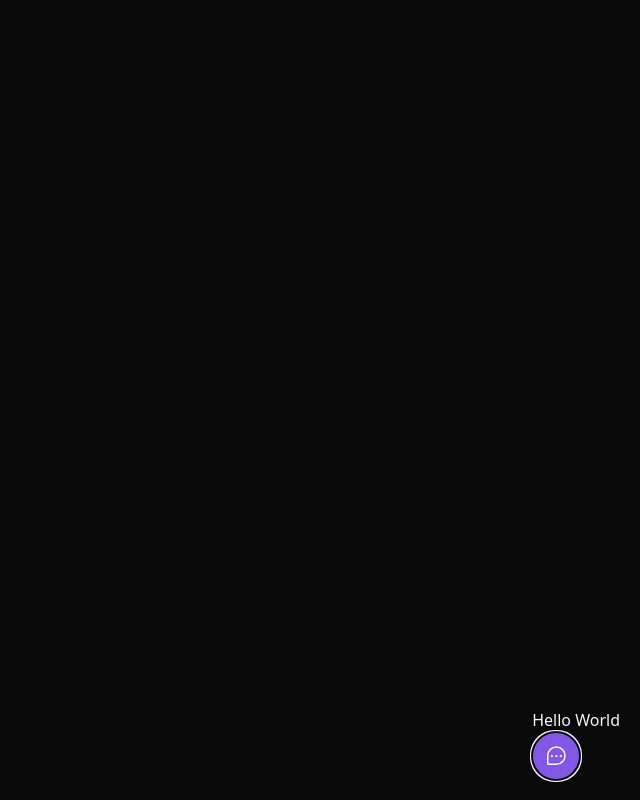
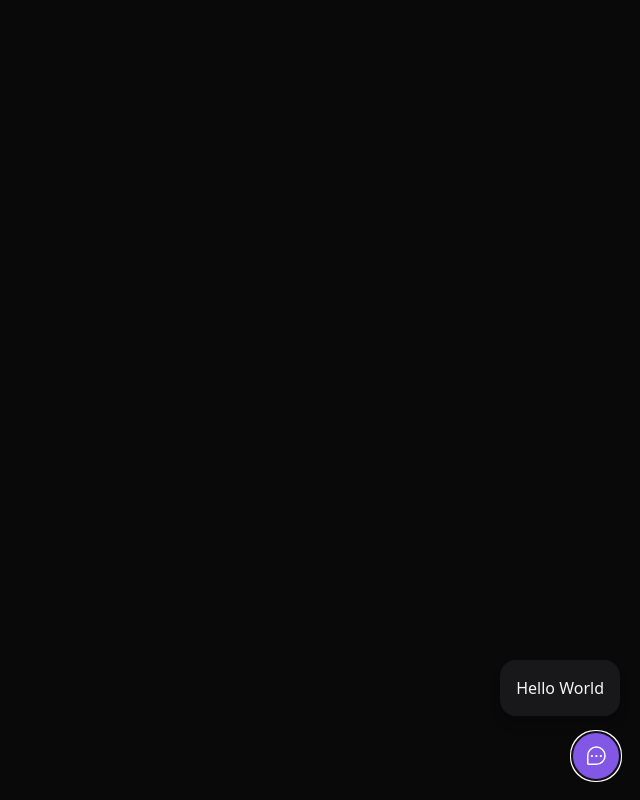
Before and after one commit to AYRtonMeD/nlw-return, a React (Vite) app in the folder web/: page / in a window 1280 px wide. Both pictures are taken after a click on the button "Feedback". Shown: the whole page, without its empty margins (640-1280 px from the left). Built offline with nearby package versions, Linux system fonts and the light colour scheme.

Commit message:
Adicionado classes css e adcionando o form no widget

```diff
--- a/web/src/components/Widget.tsx
+++ b/web/src/components/Widget.tsx
@@ -1,12 +1,15 @@
 import { ChatTeardropDots } from 'phosphor-react'
 import { Popover } from '@headlessui/react'
+import { WidgetForm } from './WidgetForm'
 
 export function Widget() {
 
   return (
-    <Popover className='absolute bottom-5 right-5'>
+    <Popover className='absolute bottom-5 right-5 flex flex-col items-end'>
 
-      <Popover.Panel>Hello World</Popover.Panel>
+      <Popover.Panel>
+        <WidgetForm />
+      </Popover.Panel>
 
       <Popover.Button className='bg-brand-500 rounded-full px-3 h-12 text-white flex items-center group'>
         <ChatTeardropDots className='w-6 h-6' />
--- a/web/src/components/WidgetForm.tsx
+++ b/web/src/components/WidgetForm.tsx
@@ -1,6 +1,6 @@
 export function WidgetForm() {
     return (
-        <div className="bg-zinc-900 p-4 relative rounded-2xl mb-4 flex-col items-center shadow-lg">
+        <div className="bg-zinc-900 p-4 relative rounded-2xl mb-4 flex flex-col items-center shadow-lg">
             Hello World
         </div>
     );
```
